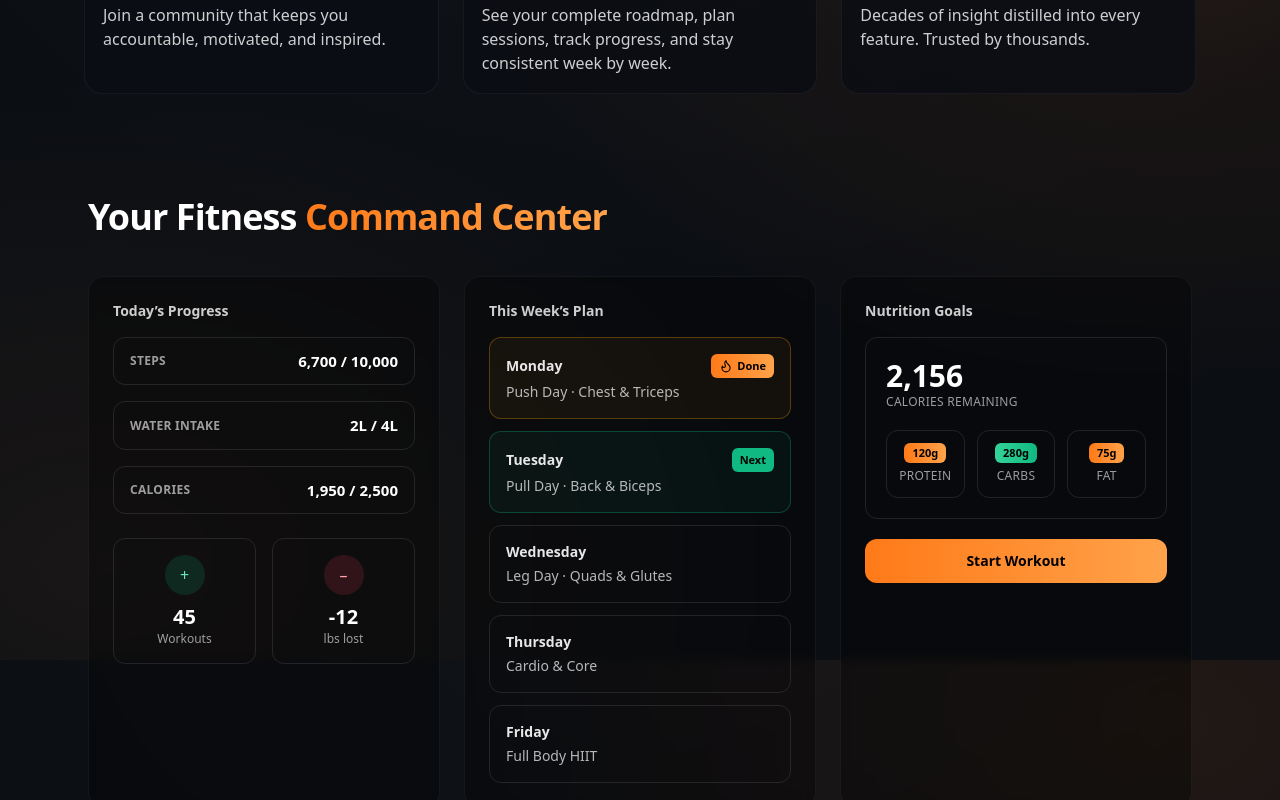
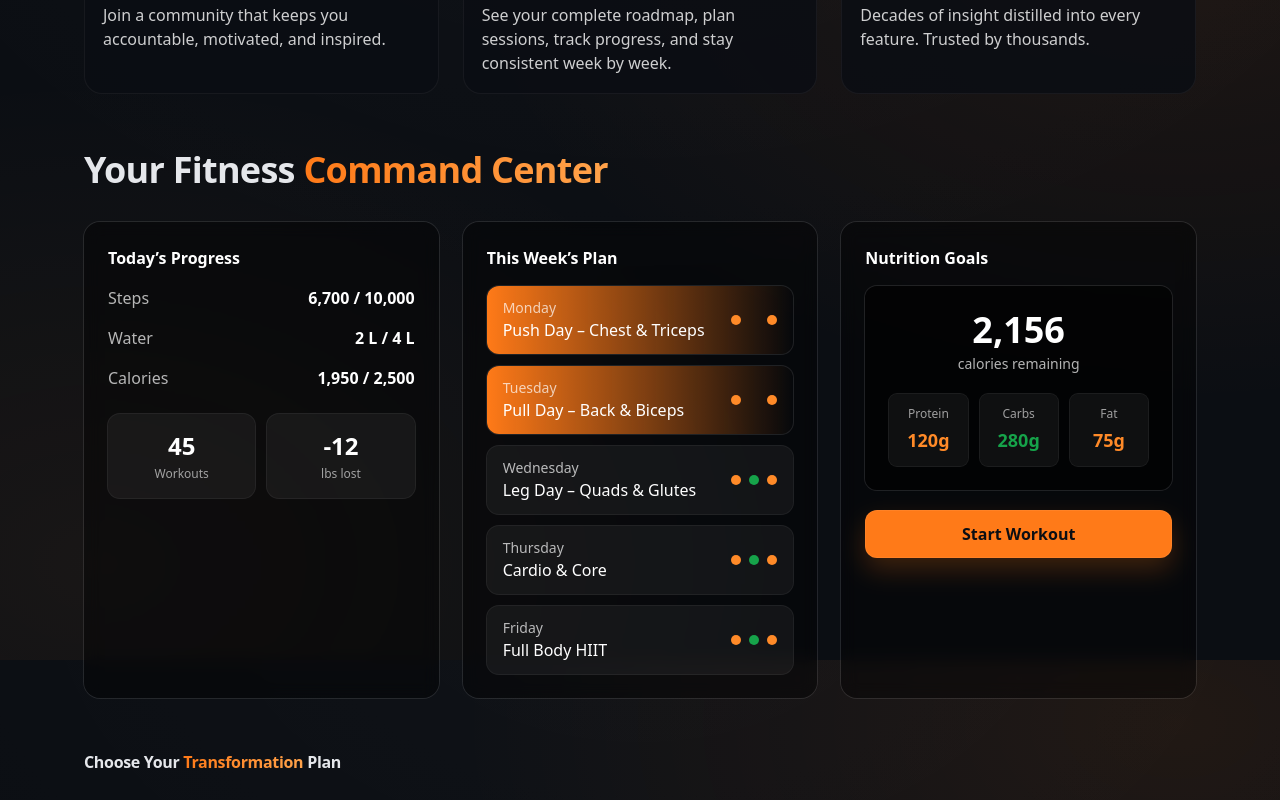
Before and after one commit to GrindFit/grindfit-webapp, a Next.js app: page / in a window 1280 px wide. Shown: the part 940-1740 px from the top of the page. Built offline with nearby package versions, Linux system fonts and the light colour scheme.

Commit message:
Update CommandCenter.jsx

```diff
--- a/components/CommandCenter.jsx
+++ b/components/CommandCenter.jsx
@@ -1,93 +1,92 @@
 // components/CommandCenter.jsx
-import { CheckCircle, Flame } from "lucide-react";
-
 export default function CommandCenter() {
-  // fake example values; wire these to real data whenever you want
-  const steps = { current: 6700, goal: 10000 };
-  const water = { current: 2, goal: 4, unit: "L" };
-  const calories = { current: 1950, goal: 2500 };
-
+  // NOTE: All values are plain numbers (no %), as requested.
+  const today = { steps: "6,700 / 10,000", water: "2 L / 4 L", calories: "1,950 / 2,500" };
   const week = [
-    { day: "Monday", title: "Push Day · Chest & Triceps", done: true },
-    { day: "Tuesday", title: "Pull Day · Back & Biceps", next: true },
-    { day: "Wednesday", title: "Leg Day · Quads & Glutes" },
-    { day: "Thursday", title: "Cardio & Core" },
-    { day: "Friday", title: "Full Body HIIT" },
+    { day: "Monday",     label: "Push Day – Chest & Triceps",   done: true  },
+    { day: "Tuesday",    label: "Pull Day – Back & Biceps",     done: true  },
+    { day: "Wednesday",  label: "Leg Day – Quads & Glutes",     done: false },
+    { day: "Thursday",   label: "Cardio & Core",                 done: false },
+    { day: "Friday",     label: "Full Body HIIT",                done: false },
+  ];
+  const macros = [
+    { name: "Protein", value: "120g", tint: "orange" },
+    { name: "Carbs",   value: "280g", tint: "green"  },
+    { name: "Fat",     value: "75g",  tint: "orange" },
   ];
 
   return (
-    <section className="relative py-16 sm:py-18 md:py-22">
-      <div className="mx-auto w-full max-w-6xl px-6">
-        <h2 className="text-[28px] sm:text-[32px] md:text-[36px] font-extrabold tracking-tight text-white">
-          Your Fitness <span className="bg-gradient-to-r from-[#FF7A18] to-[#FFA24A] bg-clip-text text-transparent">Command Center</span>
+    <section className="relative mx-auto my-14 max-w-6xl px-5">
+      <h2 className="gf-section-title text-3xl sm:text-4xl">
+        Your Fitness <span className="gf-gradient-text">Command Center</span>
       </h2>
 
+      {/* Big dedicated layout */}
       <div className="mt-8 grid gap-6 lg:grid-cols-3">
-          {/* LEFT – stats as NUMBERS */}
-          <div className="rounded-2xl border border-white/5 bg-black/30 p-6 backdrop-blur-sm">
-            <h3 className="text-sm font-semibold text-white/80 mb-4">Today’s Progress</h3>
-
-            <div className="space-y-4">
-              <Stat label="Steps" value={`${steps.current.toLocaleString()} / ${steps.goal.toLocaleString()}`} />
-              <Stat label="Water Intake" value={`${water.current}${water.unit} / ${water.goal}${water.unit}`} />
-              <Stat label="Calories" value={`${calories.current.toLocaleString()} / ${calories.goal.toLocaleString()}`} />
+        {/* Today’s Progress */}
+        <div className="rounded-2xl bg-black/40 p-6 ring-1 ring-white/10 backdrop-blur">
+          <h3 className="font-semibold text-white mb-4">Today’s Progress</h3>
+          <div className="space-y-4 text-white/90">
+            <Row label="Steps"   value={today.steps} />
+            <Row label="Water"   value={today.water} />
+            <Row label="Calories" value={today.calories} />
           </div>
-
-            <div className="mt-6 grid grid-cols-2 gap-4">
-              <MiniStat label="Workouts" value="45" />
-              <MiniStat label="lbs lost" value="-12" negative />
+          <div className="mt-6 grid grid-cols-2 gap-3 text-center">
+            <StatCard label="Workouts" value="45" />
+            <StatCard label="lbs lost" value="-12" />
           </div>
         </div>
 
-          {/* MIDDLE – week plan (orange complete, green next) */}
-          <div className="rounded-2xl border border-white/5 bg-black/30 p-6 backdrop-blur-sm">
-            <h3 className="text-sm font-semibold text-white/80 mb-4">This Week’s Plan</h3>
-            <div className="space-y-3">
+        {/* This Week’s Plan */}
+        <div className="rounded-2xl bg-black/40 p-6 ring-1 ring-white/10 backdrop-blur">
+          <h3 className="font-semibold text-white mb-4">This Week’s Plan</h3>
+          <ul className="space-y-3">
             {week.map((w, i) => (
-                <div
+              <li
                 key={i}
-                  className={`rounded-xl border p-4 text-sm transition
-                    ${w.done ? "border-amber-500/30 bg-amber-500/5" : w.next ? "border-emerald-500/30 bg-emerald-500/5" : "border-white/10 bg-white/0"}
-                  `}
+                className={`flex items-center justify-between rounded-xl px-4 py-3 ring-1 ring-white/10 ${
+                  w.done ? "bg-gradient-to-r from-[var(--gf-orange-start)] to-[var(--gf-orange-end)]/20" : "bg-white/5"
+                }`}
               >
-                  <div className="flex items-center justify-between">
-                    <div className="font-semibold text-white/90">{w.day}</div>
-                    {w.done && (
-                      <span className="inline-flex items-center gap-1 rounded-md bg-gradient-to-r from-[#FF7A18] to-[#FFA24A] px-2 py-0.5 text-[11px] font-semibold text-black">
-                        <Flame size={14} /> Done
-                      </span>
-                    )}
-                    {w.next && (
-                      <span className="inline-flex items-center gap-1 rounded-md bg-emerald-500 px-2 py-0.5 text-[11px] font-semibold text-black">
-                        Next
-                      </span>
-                    )}
+                <div>
+                  <p className="text-sm text-white/70">{w.day}</p>
+                  <p className="text-white">{w.label}</p>
                 </div>
-                  <div className="mt-1 text-white/70">{w.title}</div>
+                {/* O (orange) – G (green) – O (orange) dot badges */}
+                <div className="flex items-center gap-2">
+                  <span className="inline-block h-2.5 w-2.5 rounded-full bg-[var(--gf-orange-mid)]" />
+                  <span className={`inline-block h-2.5 w-2.5 rounded-full ${w.done ? "bg-[var(--gf-green-mid)]/40" : "bg-[var(--gf-green-mid)]"}`} />
+                  <span className="inline-block h-2.5 w-2.5 rounded-full bg-[var(--gf-orange-mid)]" />
+                </div>
+              </li>
+            ))}
+          </ul>
+        </div>
+
+        {/* Nutrition Goals */}
+        <div className="rounded-2xl bg-black/40 p-6 ring-1 ring-white/10 backdrop-blur">
+          <h3 className="font-semibold text-white mb-4">Nutrition Goals</h3>
+          <div className="rounded-xl bg-black/60 p-6 ring-1 ring-white/10">
+            <p className="text-4xl font-extrabold text-white text-center">2,156</p>
+            <p className="mt-1 text-center text-white/70 text-sm">calories remaining</p>
+            <div className="mt-5 grid grid-cols-3 gap-3">
+              {macros.map((m, i) => (
+                <div key={i} className="rounded-lg bg-white/5 p-3 text-center ring-1 ring-white/10">
+                  <p className="text-xs text-white/60">{m.name}</p>
+                  <p
+                    className={`mt-1 text-lg font-bold ${
+                      m.tint === "green" ? "text-[var(--gf-green-mid)]" : "text-[var(--gf-orange-mid)]"
+                    }`}
+                  >
+                    {m.value}
+                  </p>
                 </div>
               ))}
             </div>
           </div>
 
-          {/* RIGHT – nutrition with O/G/O badges */}
-          <div className="rounded-2xl border border-white/5 bg-black/30 p-6 backdrop-blur-sm">
-            <h3 className="text-sm font-semibold text-white/80 mb-4">Nutrition Goals</h3>
-
-            <div className="rounded-xl border border-white/10 bg-white/0 p-5">
-              <div className="text-3xl font-black text-white">2,156</div>
-              <div className="text-xs uppercase tracking-wide text-white/60">calories remaining</div>
-
-              <div className="mt-5 grid grid-cols-3 gap-3 text-center">
-                <Macro label="Protein" value="120g" color="orange" />
-                <Macro label="Carbs" value="280g" color="green" />
-                <Macro label="Fat" value="75g" color="orange" />
-              </div>
-            </div>
-
-            <button
-              className="mt-5 w-full rounded-xl px-4 py-3 text-sm font-semibold text-black
-                         bg-gradient-to-r from-[#FF7A18] to-[#FFA24A] hover:brightness-105 transition"
-            >
+          <div className="mt-5">
+            <button className="gf-cta w-full rounded-xl px-5 py-3 font-semibold text-black bg-[var(--gf-btn)] hover:brightness-105">
               Start Workout
             </button>
           </div>
@@ -97,38 +96,20 @@ export default function CommandCenter() {
   );
 }
 
-function Stat({ label, value }) {
+function Row({ label, value }) {
   return (
-    <div className="flex items-center justify-between rounded-xl border border-white/10 bg-white/0 px-4 py-3">
-      <span className="text-xs font-semibold uppercase tracking-wide text-white/60">{label}</span>
-      <span className="text-[15px] font-semibold text-white">{value}</span>
+    <div className="flex items-center justify-between">
+      <span className="text-white/70">{label}</span>
+      <span className="font-semibold text-white">{value}</span>
     </div>
   );
 }
 
-function MiniStat({ label, value, negative = false }) {
+function StatCard({ label, value }) {
   return (
-    <div className="rounded-xl border border-white/10 bg-white/0 p-4 text-center">
-      <div className={`mx-auto grid h-10 w-10 place-items-center rounded-full ${negative ? "bg-rose-500/15 text-rose-300" : "bg-emerald-500/15 text-emerald-300"}`}>
-        {negative ? "–" : "+"}
-      </div>
-      <div className="mt-2 text-xl font-extrabold text-white">{value}</div>
-      <div className="text-xs text-white/60">{label}</div>
+    <div className="rounded-xl bg-white/5 p-4 ring-1 ring-white/10">
+      <p className="text-2xl font-extrabold text-white text-center">{value}</p>
+      <p className="mt-1 text-center text-xs text-white/60">{label}</p>
     </div>
   );
 }
-
-function Macro({ label, value, color = "orange" }) {
-  const pill =
-    color === "green"
-      ? "from-emerald-400 to-emerald-500"
-      : "from-[#FF7A18] to-[#FFA24A]";
-  return (
-    <div className="rounded-xl border border-white/10 bg-white/0 p-3">
-      <div className={`mx-auto w-fit rounded-md bg-gradient-to-r ${pill} px-2 py-0.5 text-[11px] font-bold text-black`}>
-        {value}
-      </div>
-      <div className="mt-1 text-[12px] uppercase tracking-wide text-white/60">{label}</div>
-    </div>
-  );
-}
```
Lines whose indentation alone changed are shown as unchanged.
